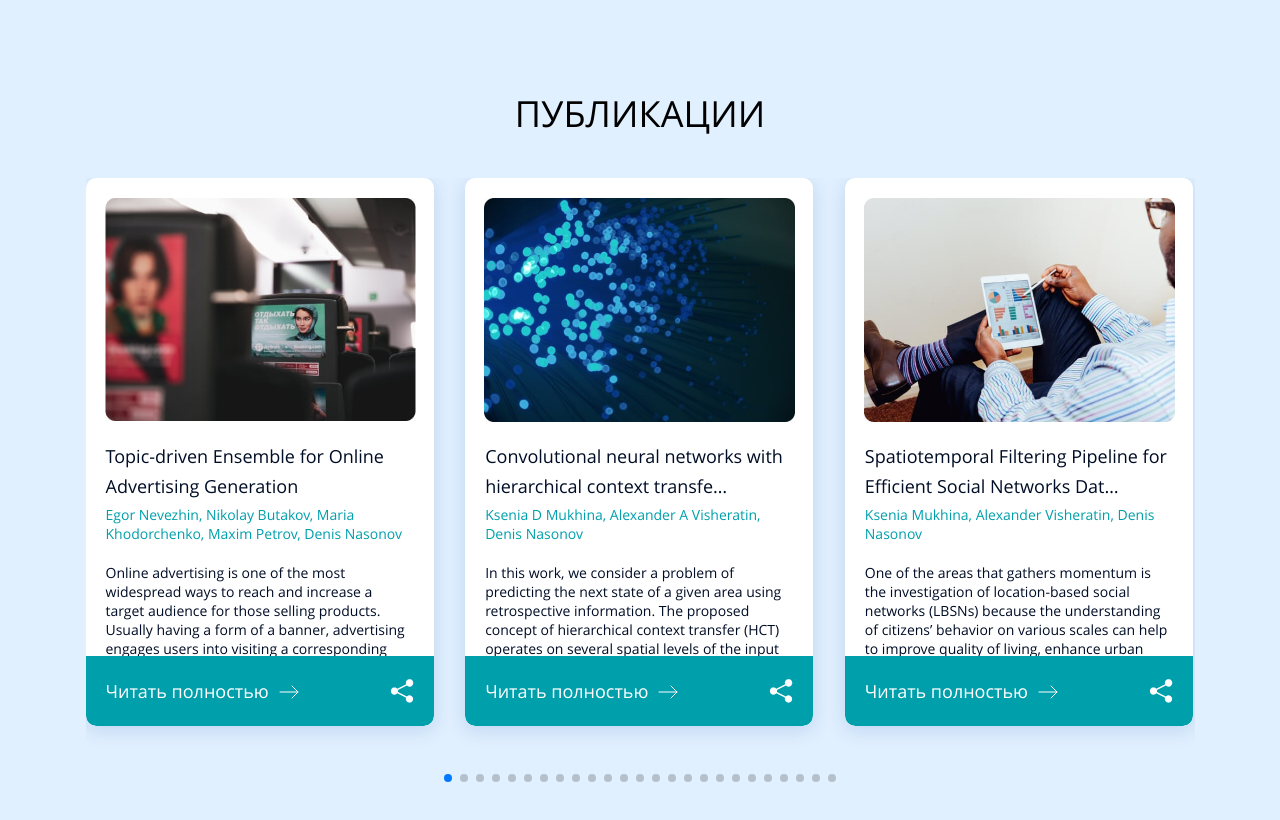
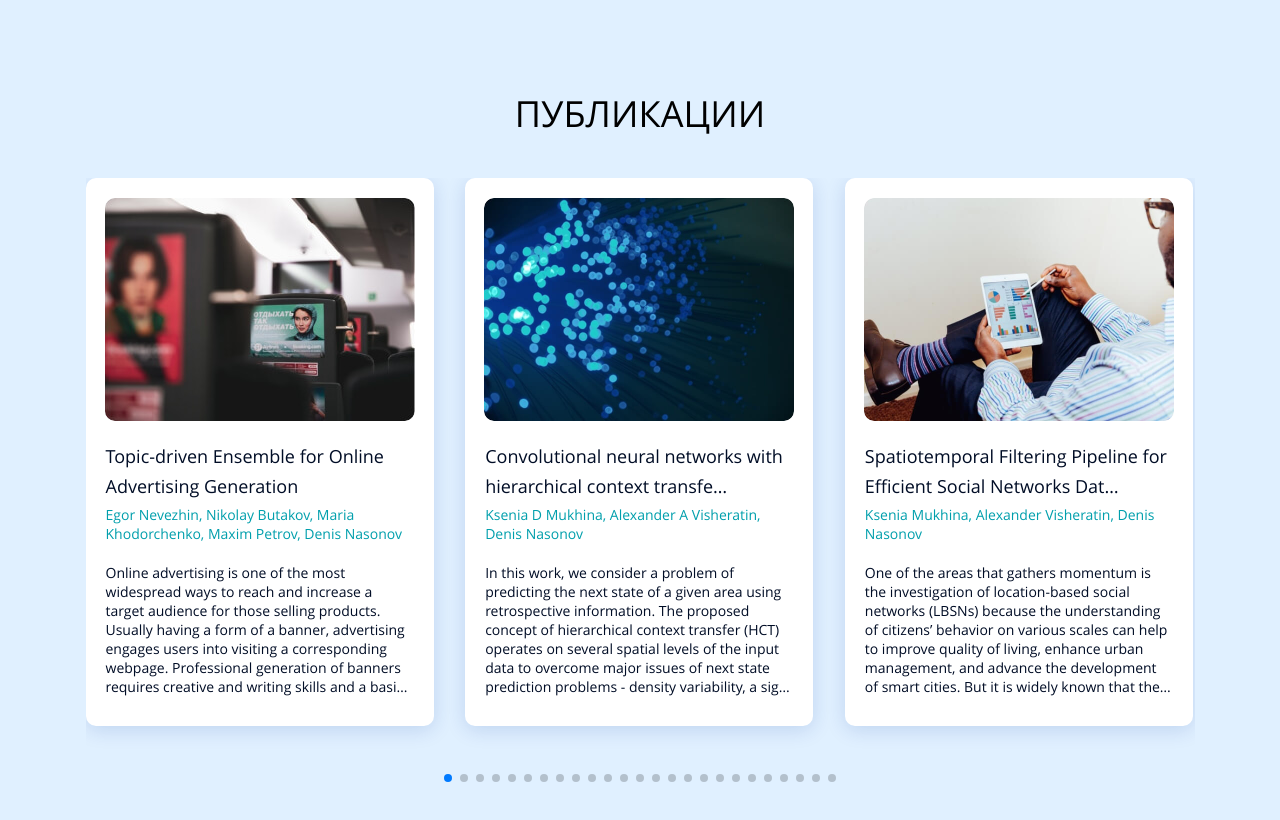
Before and after one commit to frontame/itmo-react, a React (Create React App) app: page / in a window 1280 px wide. Shown: the top 820 px of the page. Built offline with nearby package versions, Linux system fonts and the light colour scheme.

Commit message:
feat: added hover effects for Publication components

```diff
--- a/src/components/Publication/index.jsx
+++ b/src/components/Publication/index.jsx
@@ -1,6 +1,8 @@
+import { useState } from 'react';
 import {
   Container,
   ImageContainer,
+  Image,
   Information,
   Title,
   Authors,
@@ -12,18 +14,41 @@ import {
 
 const Publication = ({ data }) => {
   const { image, title, authors, limb } = data;
+  const [state, setState] = useState({
+    linksVisibility: false,
+    imageHeight: '223px',
+  });
+
+  const handleMouseEnter = () => {
+    setState((prevState) => {
+      return { ...prevState, linksVisibility: true, imageHeight: '158px' };
+    });
+  };
+
+  const handleMouseLeave = () => {
+    setState((prevState) => {
+      return { ...prevState, linksVisibility: false, imageHeight: '223px' };
+    });
+  };
 
   return (
-    <Container>
-      <ImageContainer>
-        <img src={image} alt={title} width="311px" />
+    <Container
+      onMouseEnter={(e) => {
+        return handleMouseEnter(e);
+      }}
+      onMouseLeave={(e) => {
+        return handleMouseLeave(e);
+      }}
+    >
+      <ImageContainer height={state.imageHeight}>
+        <Image src={image} alt={title} />
       </ImageContainer>
       <Information>
         <Title>{title}</Title>
         <Authors>{authors}</Authors>
         <Limb>{limb}</Limb>
       </Information>
-      <Links>
+      <Links visible={state.linksVisibility}>
         <LinkText>Читать полностью</LinkText>
         <Button />
       </Links>
--- a/src/components/Publication/styles.jsx
+++ b/src/components/Publication/styles.jsx
@@ -17,9 +17,12 @@ export const Container = styled.div`
 export const ImageContainer = styled.div`
   padding: 20px 19px 0;
   width: 310px;
-  height: 223px;
+  height: ${(props) => {
+    return props.height;
+  }};
   border-radius: 10px;
   transition: all 0.3s ease-in-out;
+  overflow: hidden;
 `;
 
 export const Image = styled.img`
@@ -32,6 +35,7 @@ export const Image = styled.img`
 
 export const Information = styled.div`
   padding: 20px 20px 30px;
+  min-height: 305px;
 `;
 
 export const Title = styled.h4`
@@ -65,8 +69,9 @@ export const Links = styled.div`
   align-items: center;
   position: absolute;
   left: 0;
-  /* bottom: -70px; */
-  bottom: 0;
+  bottom: ${(props) => {
+    return props.visible ? '0' : '-70';
+  }};
   transition: all 0.3s ease-in-out;
 `;
 
--- a/src/components/Publications/index.jsx
+++ b/src/components/Publications/index.jsx
@@ -36,3 +36,6 @@ const Publications = () => {
 };
 
 export default Publications;
+
+// onMouseDown onMouseEnter onMouseLeave
+// onMouseMove onMouseOut onMouseOver onMouseUp
```
